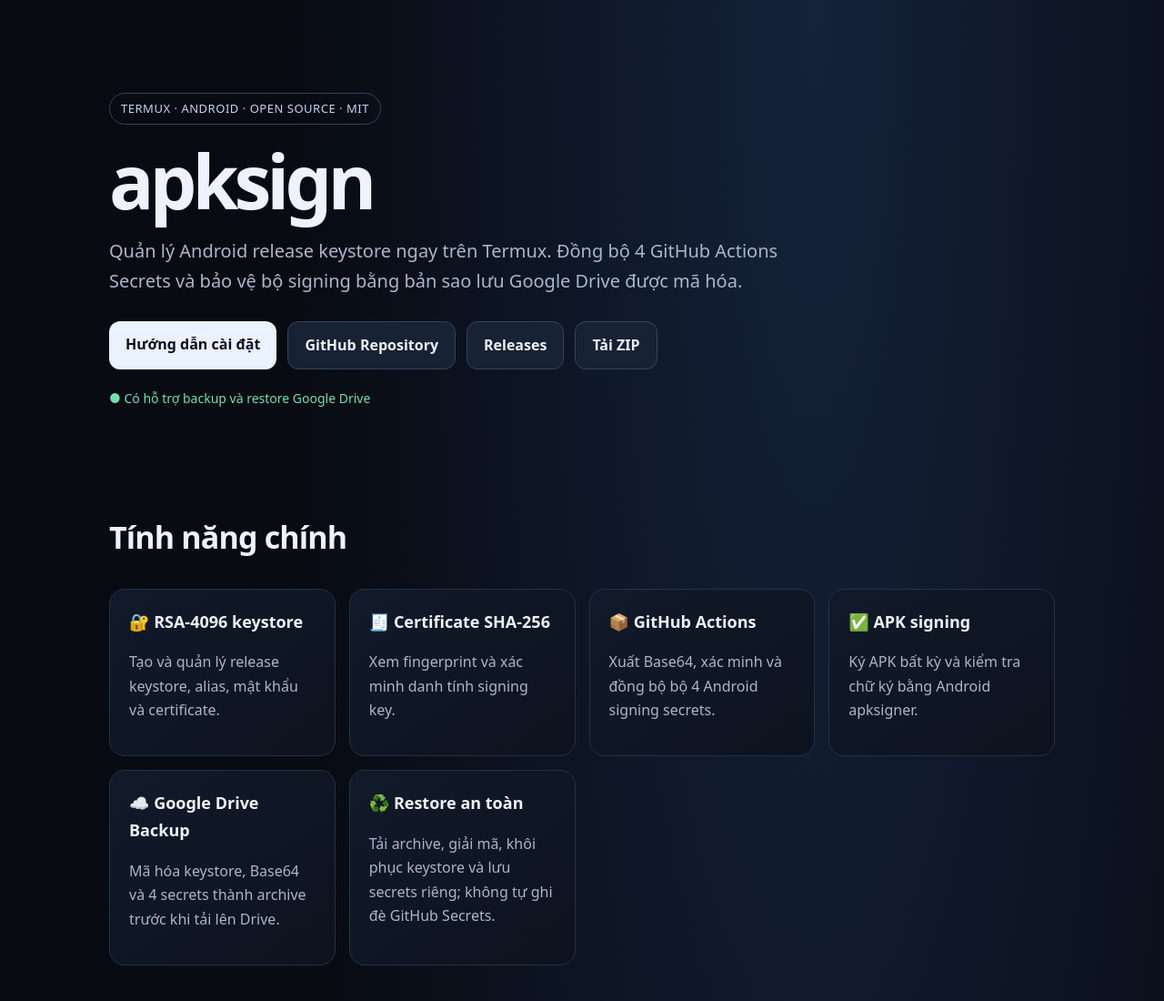
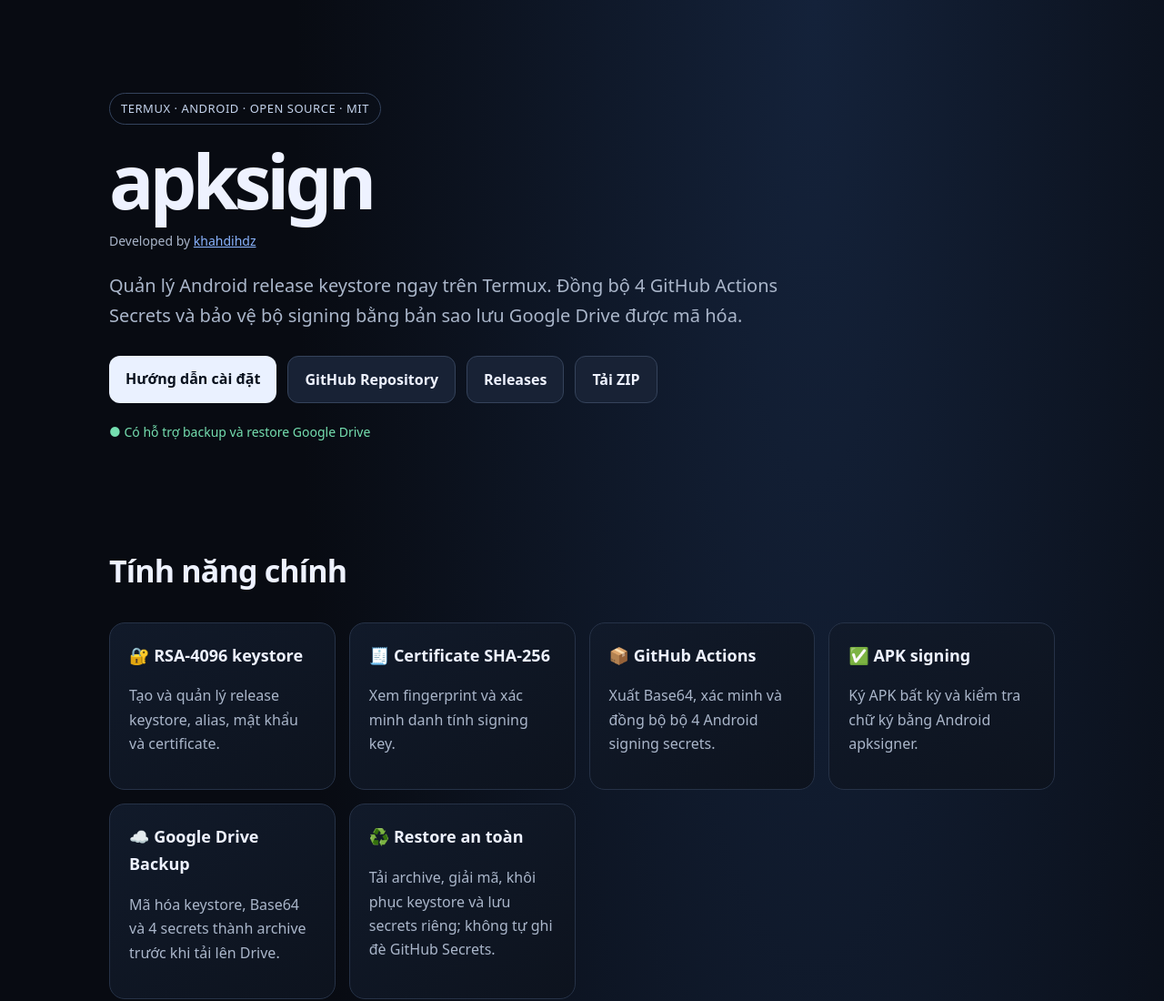
Before and after one commit to khahdihdz/apksign, a plain HTML site: page index.html in a window 1280 px wide. Shown: the top 1100 px of the page at 91% size. Drawn offline with Linux system fonts and the light colour scheme.

Commit message:
docs: add project author credit to landing page

```diff
--- a/index.html
+++ b/index.html
@@ -15,6 +15,7 @@
 <header class="hero" id="top">
 <span class="badge">TERMUX · ANDROID · OPEN SOURCE · MIT</span>
 <h1>apksign</h1>
+<p class="muted" style="font-size:14px;margin:0">Developed by <a href="https://github.com/khahdihdz">khahdihdz</a></p>
 <p>Quản lý Android release keystore ngay trên Termux. Đồng bộ 4 GitHub Actions Secrets và bảo vệ bộ signing bằng bản sao lưu Google Drive được mã hóa.</p>
 <div class="buttons">
 <a class="btn" href="#install">Hướng dẫn cài đặt</a>
```
